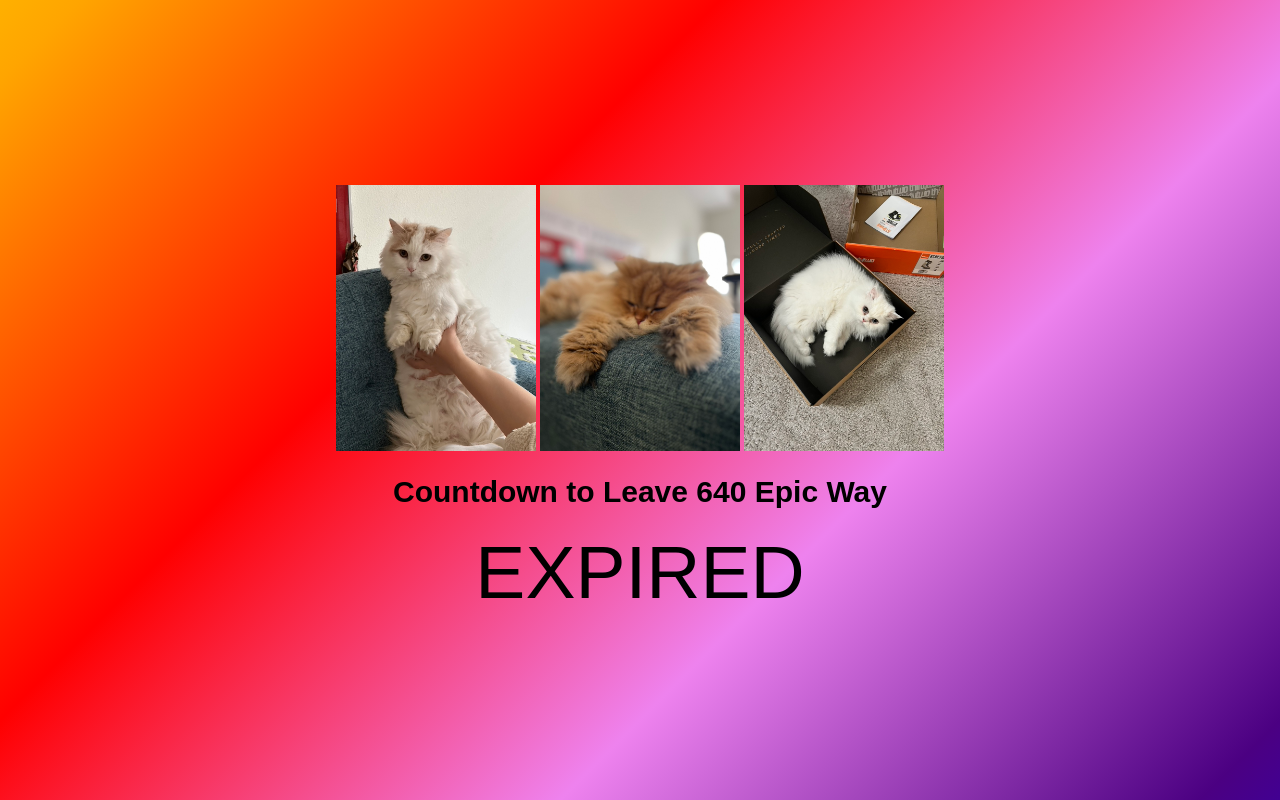
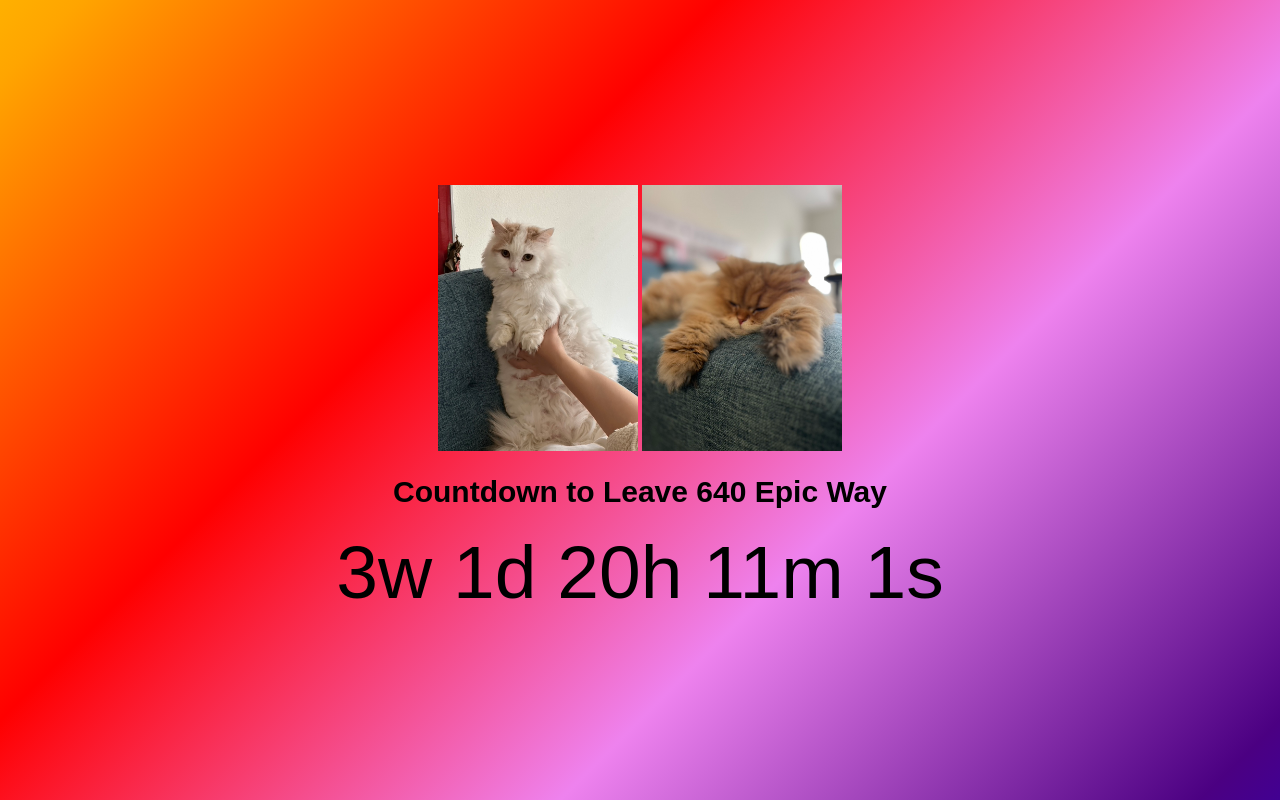
Before and after one commit to TonggeWu94/tonggewu94.github.io, a plain HTML site: page index.html in a window 1280 px wide. Drawn offline with Linux system fonts and the light colour scheme.

Commit message:
Update index.html

```diff
--- a/index.html
+++ b/index.html
@@ -42,14 +42,13 @@
   <div id="countdown">
     <img src="taohulu-1.jpeg" alt="Big Tao Hu Lu" style="width: 200px; height: auto;">
     <img src="xinba-2.jpeg" alt="Big Tao Hu Lu" style="width: 200px; height: auto;">
-    <img src="aijie-3.jpeg" alt="Big Tao Hu Lu" style="width: 200px; height: auto;">
     <h1>Countdown to Leave 640 Epic Way</h1>
     <div id="timer"></div>
   </div>
 
   <script>
     // Set the date we're counting down to
-    var countDownDate = new Date("March 24, 2024 00:00:00").getTime();
+    var countDownDate = new Date("June 30, 2024 00:00:00").getTime();
 
     // Update the countdown every 1 second
     var x = setInterval(function() {
```
